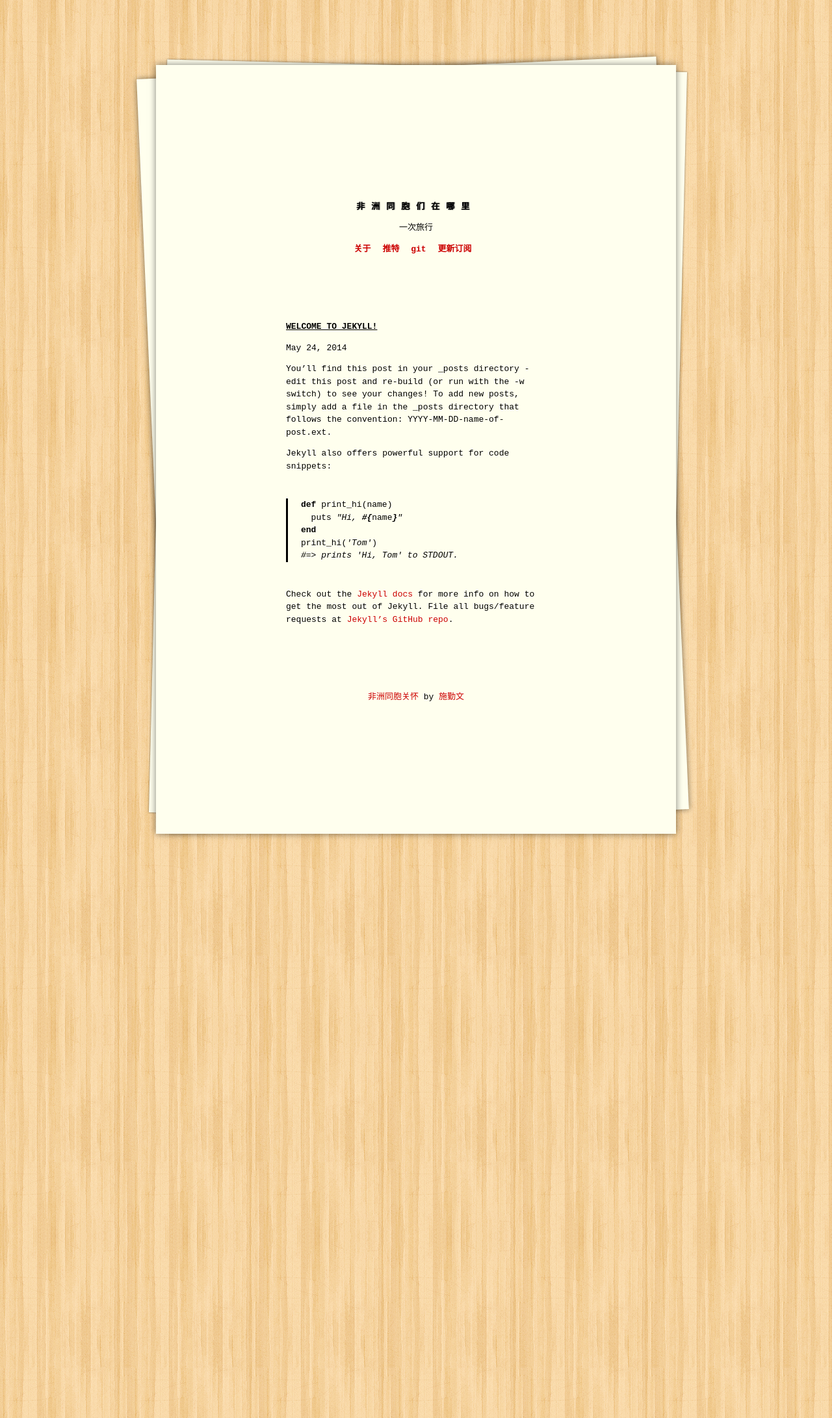
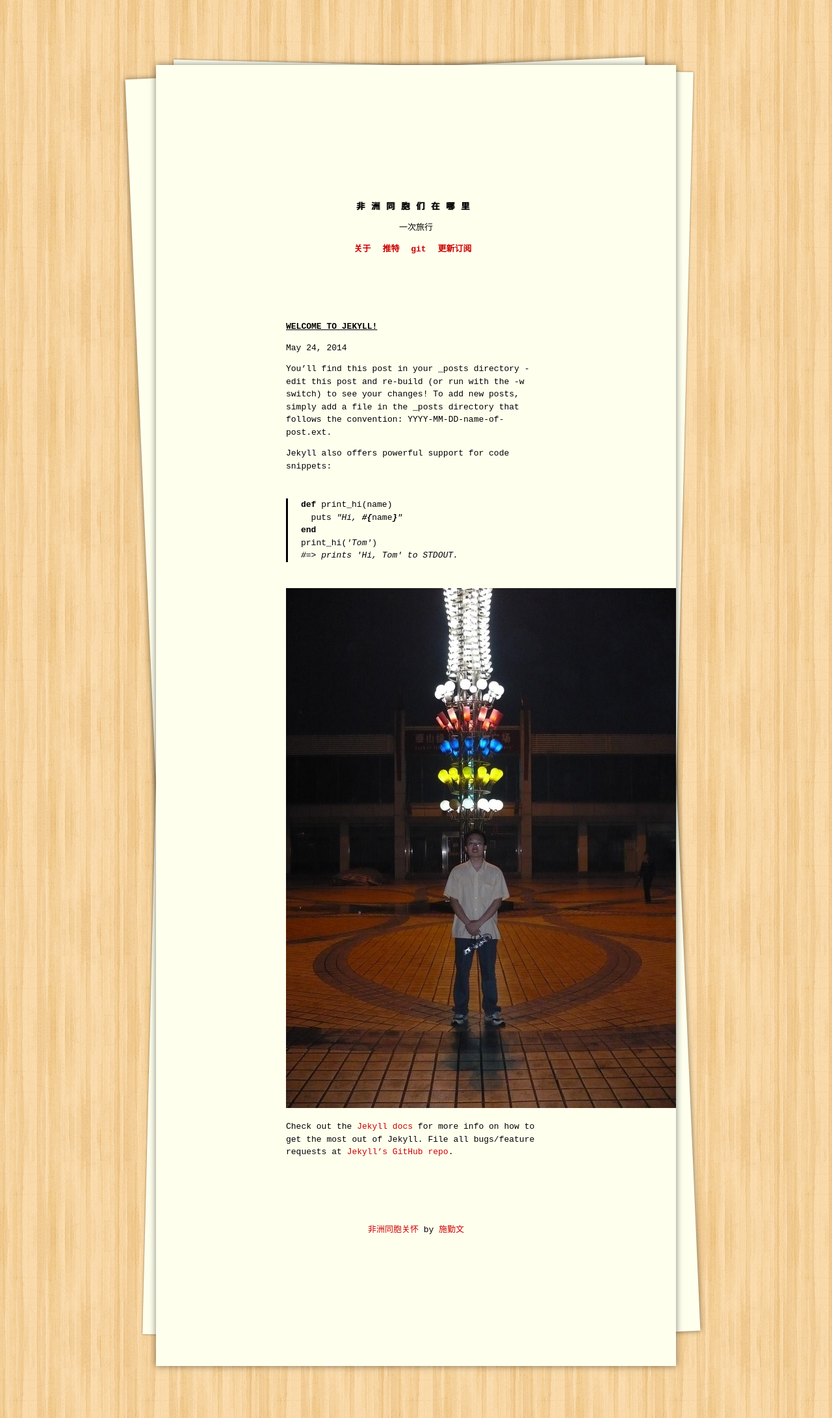
Before and after one commit to qinwenshi/africanbrother.github.io, a Jekyll site: the page built from _posts/2014-05-24-welcome-to-jekyll.markdown, in a window 1280 px wide. Shown: the whole page at 65% size. Built offline with Jekyll 4.4.1, drawn with Linux system fonts in a browser that asks for light colours.

Commit message:
add a photo

```diff
--- a/_posts/2014-05-24-welcome-to-jekyll.markdown
+++ b/_posts/2014-05-24-welcome-to-jekyll.markdown
@@ -18,7 +18,12 @@ print_hi('Tom')
 #=> prints 'Hi, Tom' to STDOUT.
 {% endhighlight %}
 
+
+![泰山脚下][taishan]
+
+
 Check out the [Jekyll docs][jekyll] for more info on how to get the most out of Jekyll. File all bugs/feature requests at [Jekyll's GitHub repo][jekyll-gh].
 
 [jekyll-gh]: https://github.com/jekyll/jekyll
 [jekyll]:    http://jekyllrb.com
+[taishan]:	 /images/taishan.jpg
```
Also changed, not shown: images/taishan.jpg (added).
